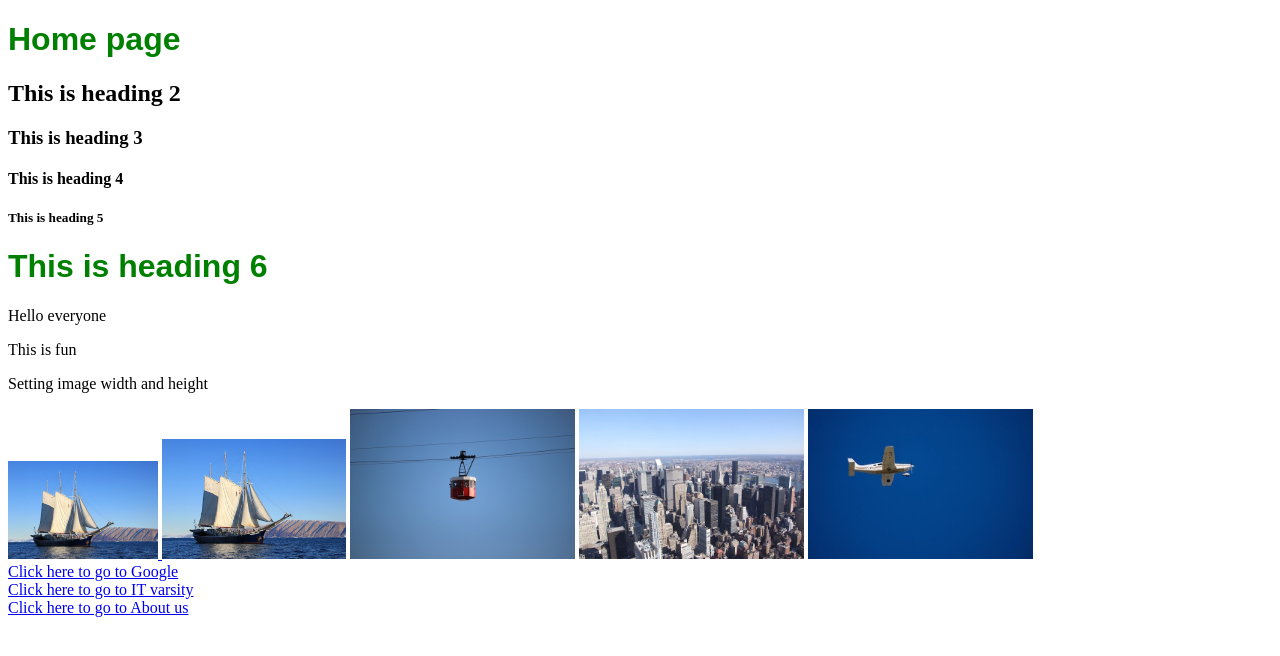
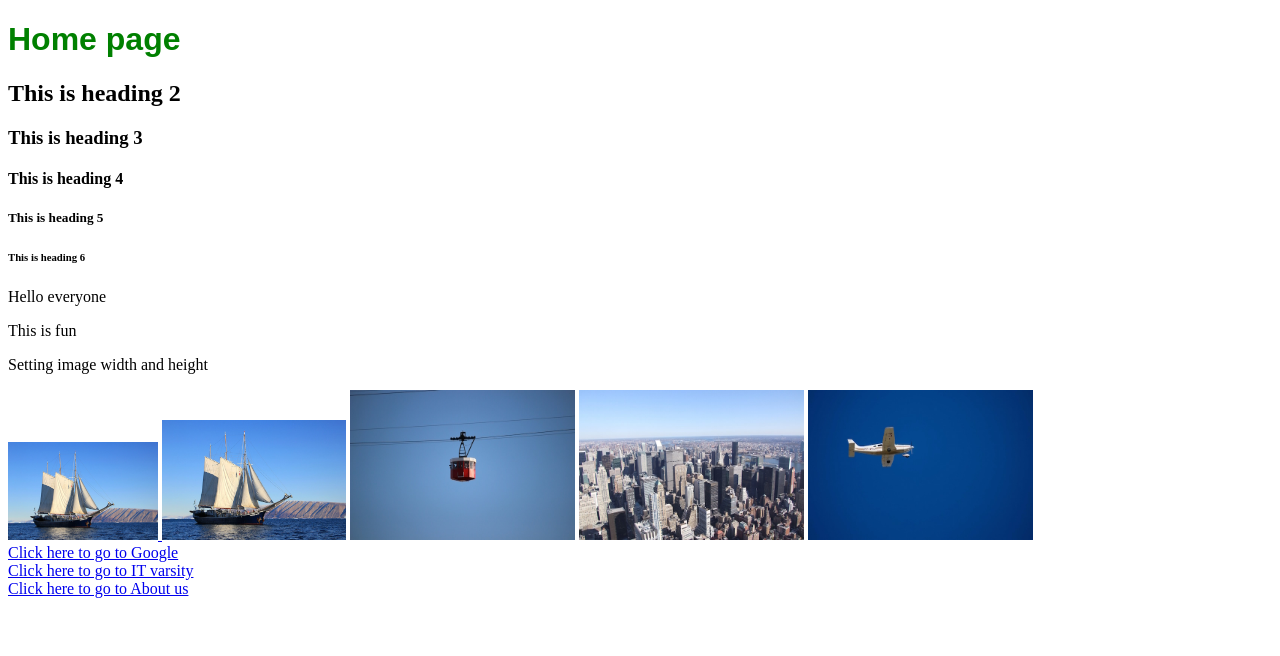
Before and after one commit to Ronaldo89/FNB-Websites_Week1-2, a plain HTML site: page index.html in a window 1280 px wide. Drawn offline with Linux system fonts and the light colour scheme.

Commit message:
changed h1 to h6 at the end

```diff
--- a/index.html
+++ b/index.html
@@ -9,7 +9,7 @@
         <h3> This is heading 3</h3>
         <h4> This is heading 4</h4>
         <h5> This is heading 5</h5>
-        <h1> This is heading 6</h1><!--This defines the smallest heading-->
+        <h6> This is heading 6</h6><!--This defines the smallest heading-->
         <p> Hello everyone </p><!--<p are for paragraph. -->
         <p>This is fun</p>
         <p> Setting image width and height</p>
```
